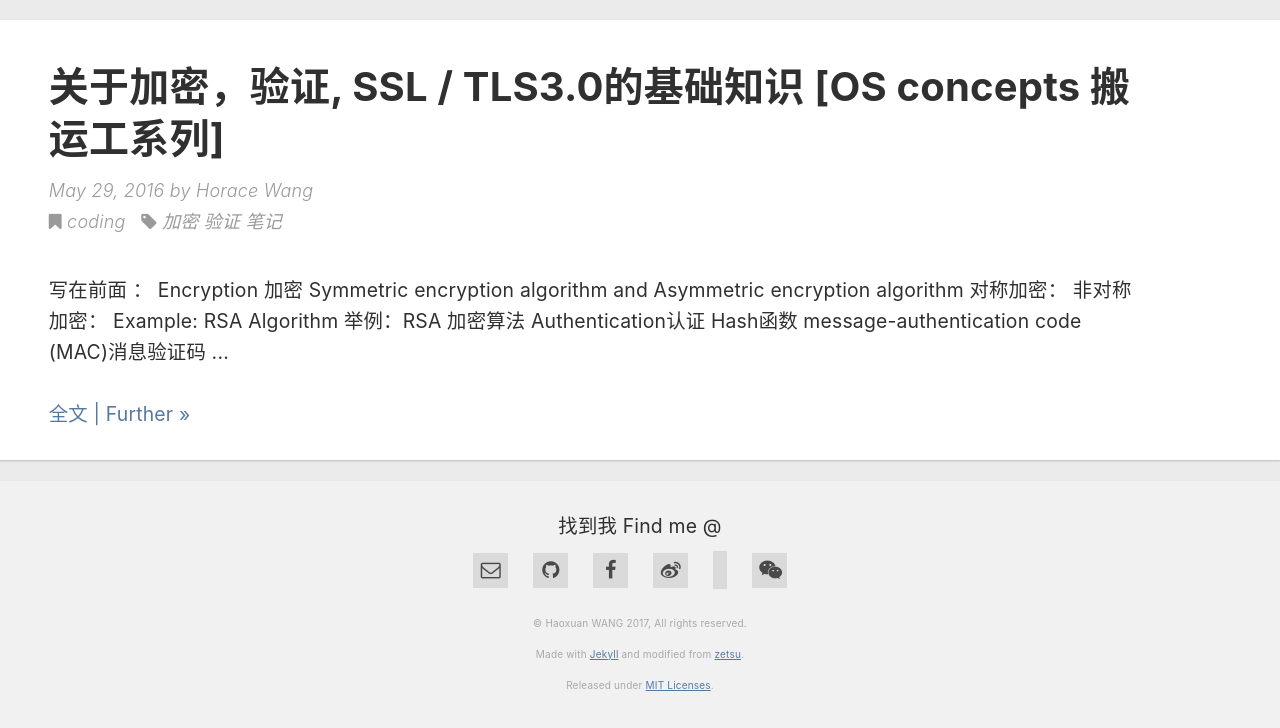
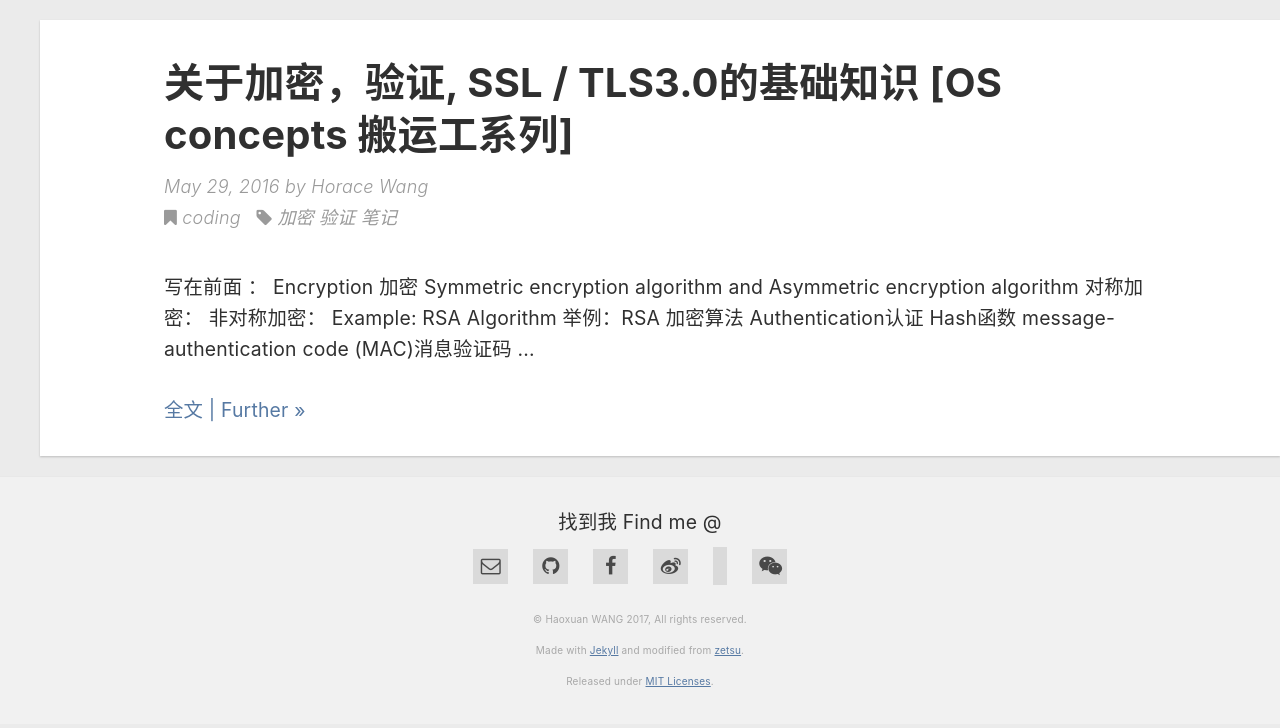
Before and after one commit to billweasley/billweasley.github.io, a Jekyll site: the page built from category/coding.html, in a window 1280 px wide. Shown: the part 774-1502 px from the top of the page. Built offline with Jekyll 4.4.1, drawn with Linux system fonts in a browser that asks for light colours; nearby versions of some CDN libraries; a style sheet for code colours, icons or effects is not loaded.

Commit message:
Update category.html

```diff
--- a/_includes/category.html
+++ b/_includes/category.html
@@ -12,7 +12,7 @@ $(function(){
 });
 </script>
 <!--<h1 class="txt-center category_title"> {{ page.title }} </h1>-->
-<ul class="post-list"id="pag-itemContainer" style="list-style:none;margin-left: -10%;" >
+<ul class="post-list"id="pag-itemContainer" style="list-style:none;margin-left: 0%;" >
 {% for catagory in site.categories %}
  {% if catagory[0] == page.categories %}
    {% assign counter = 0 %}
```
